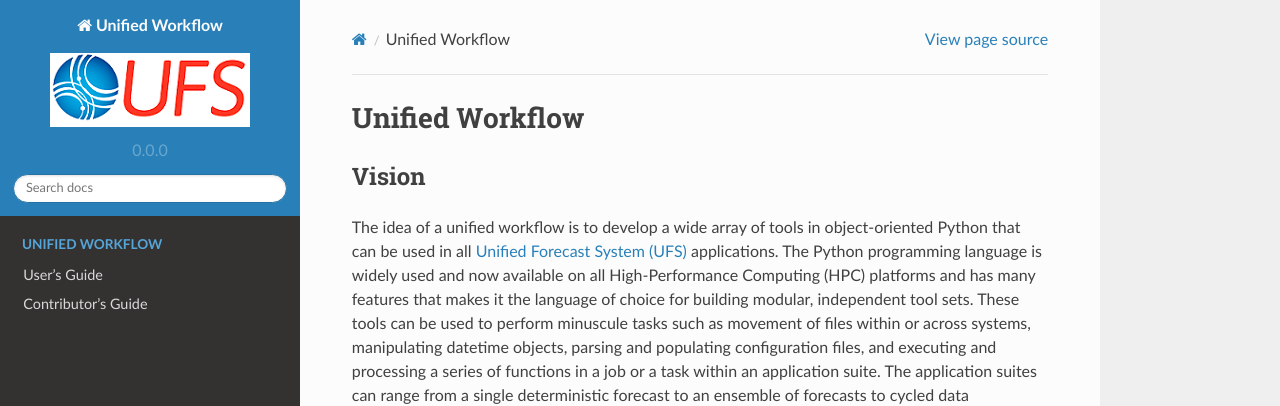
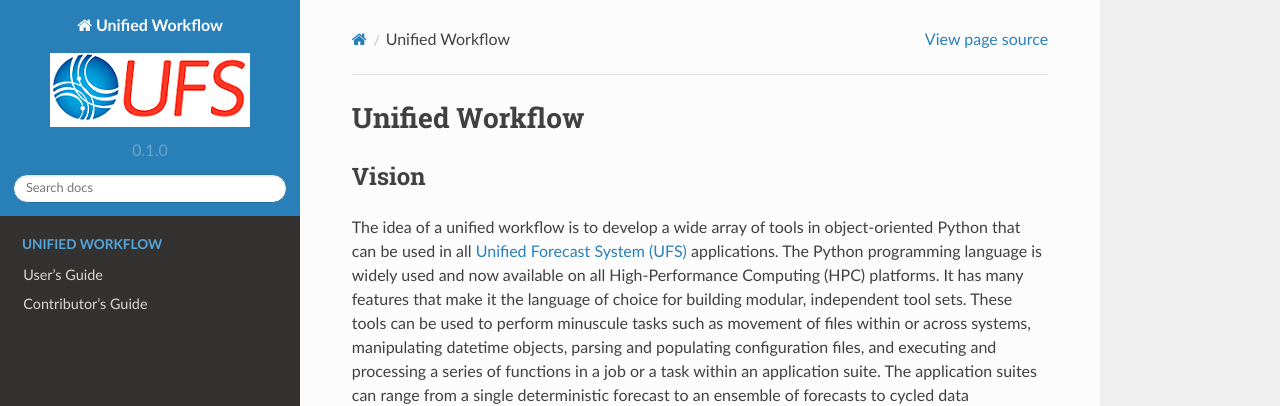
Before and after one commit to ufs-community/uwtools, a Sphinx documentation site: the page built from docs/index.rst, in a window 1280 px wide and 1378 px high. Shown: the top 406 px of the window. Built offline with Sphinx 7.4.7 and the Read the Docs theme 2.0.0, drawn with Linux system fonts in a browser that asks for light colours; some of the changed text lies outside the part shown.

Commit message:
additional misc edits

```diff
--- a/docs/conf.py
+++ b/docs/conf.py
@@ -20,10 +20,10 @@
 project = 'Unified Workflow'
 author = ''
 author_list = 'Mahajan, R., C. Holt, B. Cash, F. Gabelmann, O. Adejumo, and J. Prestopnik'
-version = '0.0.0'
+version = '0.1.0'
 verinfo = version
 release = f'{version}'
-release_date = '2022-03-31'
+release_date = '2022-05-06'
 release_year = release_date.split("-")[0]
 release_month = release_date.split("-")[1]
 release_day = release_date.split("-")[2]
--- a/docs/index.rst
+++ b/docs/index.rst
@@ -9,15 +9,16 @@
 The idea of a unified workflow is to develop a wide array of tools in
 object-oriented Python that can be used in all
 `Unified Forecast System (UFS) <https://ufscommunity.org/>`__ applications.
-The Python programming language is widely used and now available on all High-Performance Computing (HPC) platforms and has many features that makes it the
+The Python programming language is widely used and now available on all
+High-Performance Computing (HPC) platforms. It has many features that make it the
 language of choice for building modular, independent tool sets. These tools can
 be used to perform minuscule tasks such as movement of files within or across
 systems, manipulating datetime objects, parsing and populating configuration
 files, and executing and processing a series of functions in a job or a task
-within an application suite.  The application suites can range from a single
+within an application suite. The application suites can range from a single
 deterministic forecast to an ensemble of forecasts to cycled data assimilation
-systems.  The application suites are not just limited to a model and data
-assimilation system.  There are numerous examples of “workflows” in other
+systems. The application suites are not just limited to a model and data
+assimilation system. There are numerous examples of “workflows” in other
 applications, such as observation processing and ingest, post-processing of
 model and data assimilation generated data, reanalysis, verification and
 validation, deployment of products and graphics to web servers.
```
Also changed, not shown: docs/Contributors_Guide/github_workflow.rst (+14 -14 lines), docs/Users_Guide/index.rst (+6 -2 lines).
